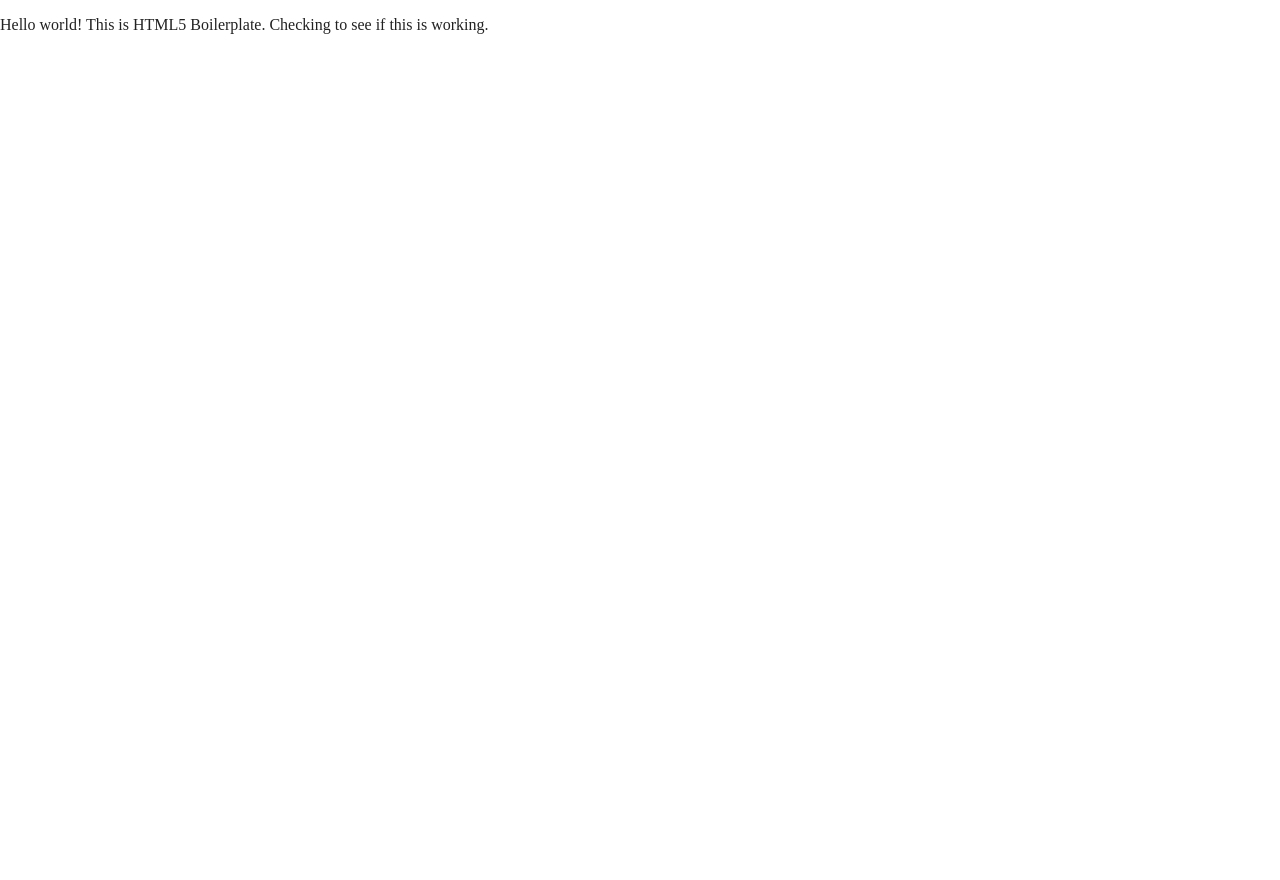
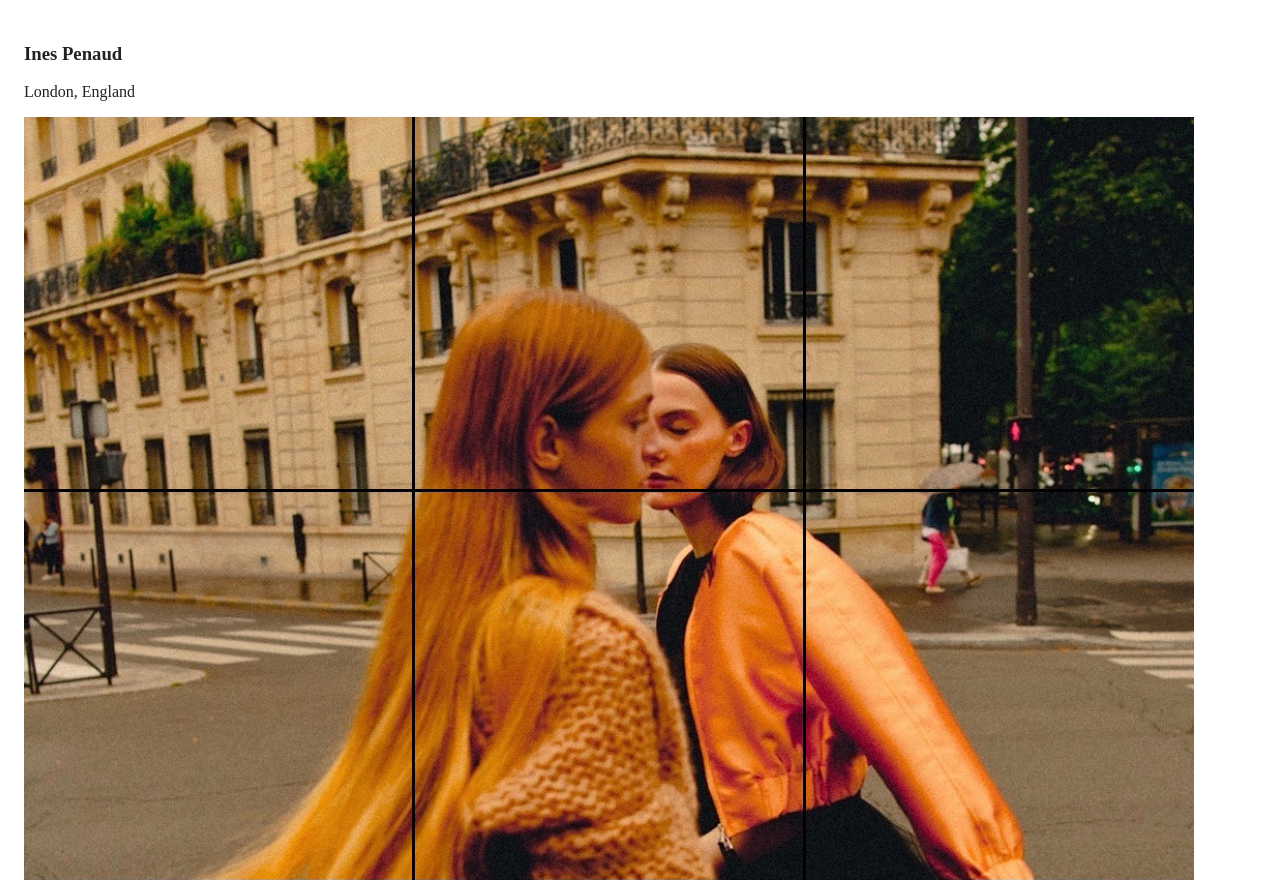
Before and after one commit to Inespenaud/core-1-int-ines-settup-demo, a website built with Parcel: page index.html in a window 1280 px wide. Shown: the top 880 px of the page. Before the commit the page ends 800 px from the top, so only its background shows below. Built offline with nearby package versions, Linux system fonts and the light colour scheme.

Commit message:
updated index html

```diff
--- a/css/main.css
+++ b/css/main.css
@@ -15,7 +15,10 @@ html {
   color: #222;
   font-size: 1em;
   line-height: 1.4;
+  padding: 1.5rem;
 }
+
+
 
 /*
  * Remove text-shadow in selection highlight:
@@ -63,6 +66,12 @@ img,
 svg,
 video {
   vertical-align: middle;
+}
+
+img {
+
+ max-width: 100%;
+ height: auto;
 }
 
 /*
--- a/index.html
+++ b/index.html
@@ -25,7 +25,9 @@
 <body>
 
   <!-- Add your site or application content here -->
-  <p>Hello world! This is HTML5 Boilerplate. Checking to see if this is working. </p>
+  <h3>Ines Penaud</h3>
+  <p>London, England </p>
+  <img src="img/IMG_11111.jpg"/>
   <script src="js/vendor/modernizr-3.11.2.min.js"></script>
   <script src="js/plugins.js"></script>
   <script src="js/main.js"></script>
```
Also changed, not shown: dist/IMG_11111.59d547e9.jpg (added), dist/IMG_11111.c2ecb55c.jpg (added), dist/index.html, img/IMG_11111.jpg (added), img/IMG_77777.JPG (added), img/IMG_90210.JPG (added), 11 other files.
